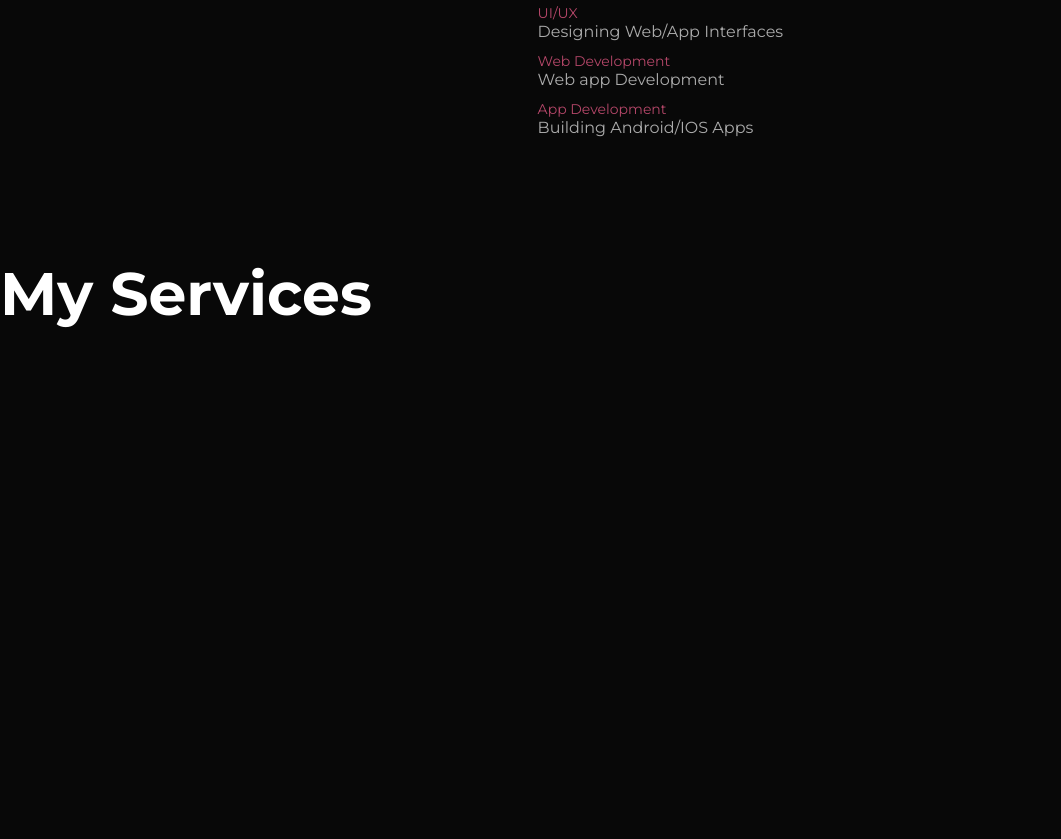
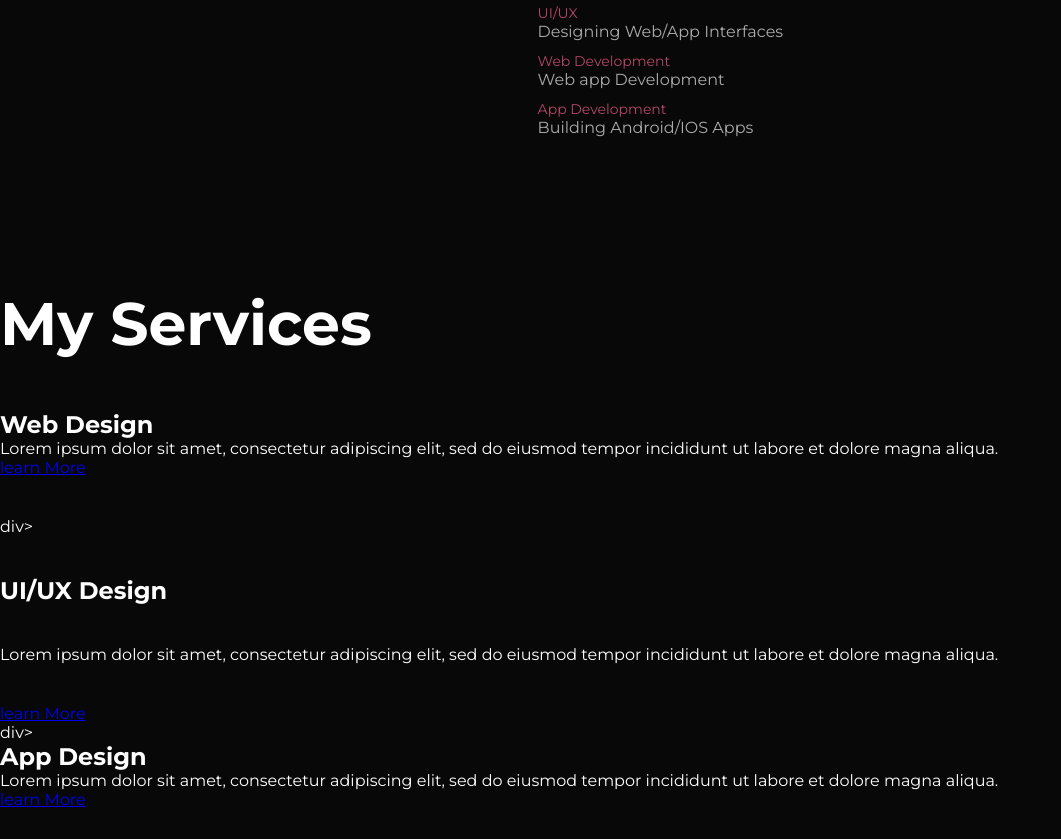
Before and after one commit to DazzaH100/DarranHenry2.0, a plain HTML site: page index.html in a window 1280 px wide. Shown: the part 945-1784 px from the top of the page, without its empty margins (0-1061 px from the left). Before the commit the page ends 1275 px from the top, so only its background shows below. Drawn offline with nearby package versions, Linux system fonts and the light colour scheme; a script that the page names is missing.

Commit message:
Services list adding divs and sub headings and styling css for grid formation

```diff
--- a/assets/css/style.css
+++ b/assets/css/style.css
@@ -159,3 +159,13 @@ nav ul li a:hover::after {
 }
 
 /* --------- SERVICES ---------- */
+#services{
+    padding: 30px 0;
+}
+
+.services-list{
+    display: grid;
+    grid-template-columns: repeat(auto-fit, minmax (250px, 1fr));
+    grid-gap: 40px;
+    margin-top: 50px;
+}
--- a/index.html
+++ b/index.html
@@ -82,7 +82,26 @@
    <div id="services">
        <div class="container"></div>
           <h1 class="sub-title">My Services</h1>
-          <div class="services-list"></div>
+          <div class="services-list">
+            <div>
+              <h2>Web Design</h2>
+              <p>Lorem ipsum dolor sit amet, consectetur adipiscing elit, sed do eiusmod tempor incididunt ut
+                labore et dolore magna aliqua.</p>
+                <a href="#">learn More</a>
+            </div>
+            div>
+              <h2>UI/UX Design</h2>
+              <p>Lorem ipsum dolor sit amet, consectetur adipiscing elit, sed do eiusmod tempor incididunt ut
+                labore et dolore magna aliqua.</p>
+                <a href="#">learn More</a>
+            </div>
+            div>
+              <h2>App Design</h2>
+              <p>Lorem ipsum dolor sit amet, consectetur adipiscing elit, sed do eiusmod tempor incididunt ut
+                labore et dolore magna aliqua.</p>
+                <a href="#">learn More</a>
+            </div>
+          </div>
    </div>
 
    <script src="assets/js/particles.js"></script>
```
